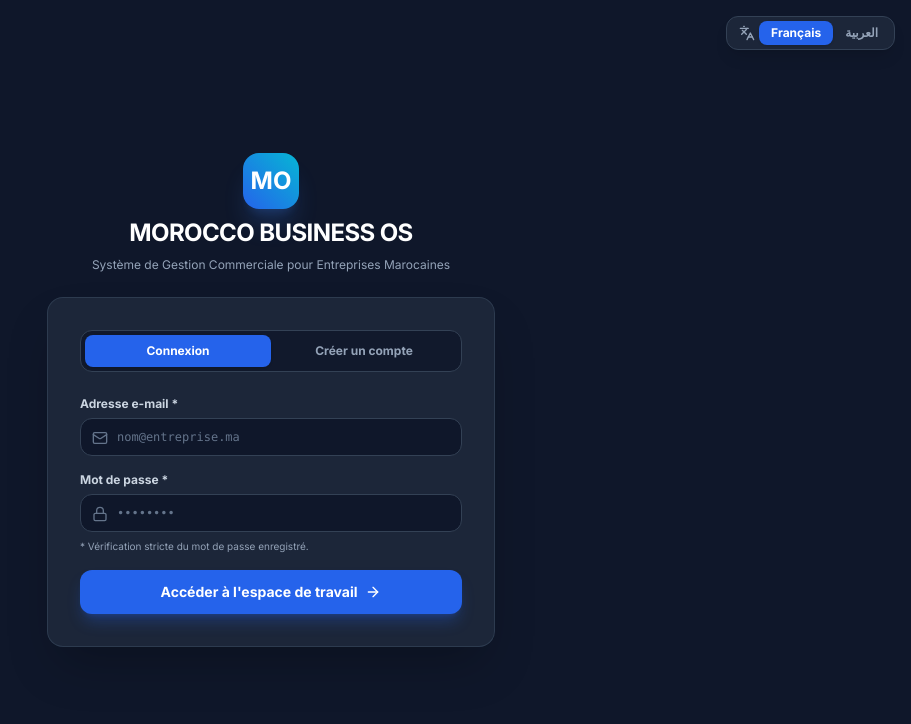
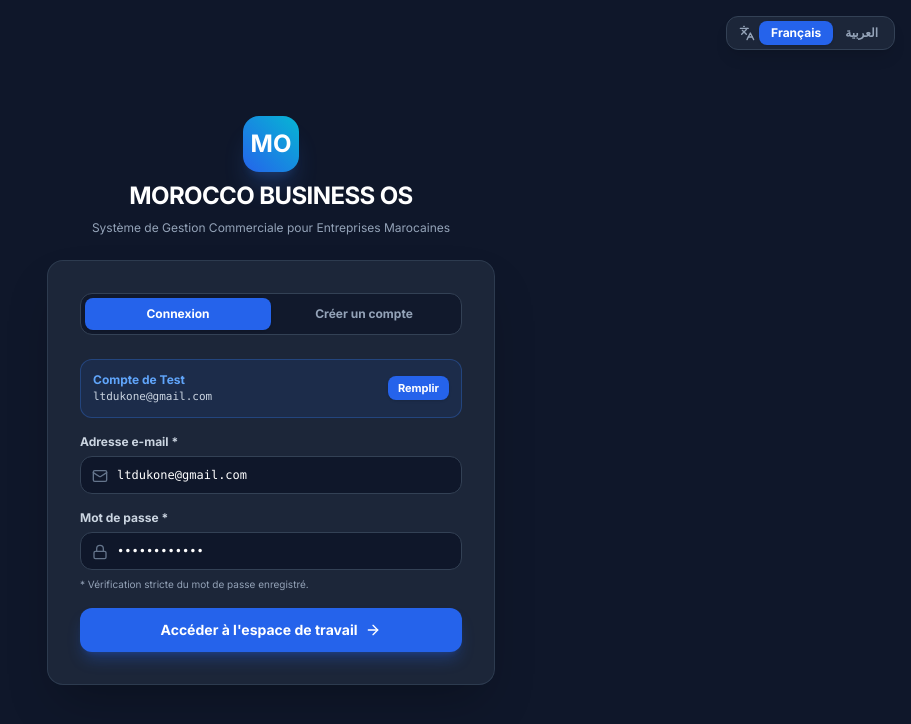
Before and after one commit to Gpstrackergsm/MOROCCO-BUSINESS-OS, a Next.js app in the folder apps/web/: page / in a window 1280 px wide. Shown: the top 724 px of the page, without its empty margins (369-1280 px from the left). Built offline with nearby package versions, Linux system fonts and the light colour scheme.

Commit message:
fix(auth): prefill test account, add 1-click fill button, and direct fallback for ltdukone

```diff
--- a/apps/web/src/app/page.tsx
+++ b/apps/web/src/app/page.tsx
@@ -409,9 +409,9 @@ export default function AuthenticPlatform() {
   const [currentUser, setCurrentUser] = useState<UserAccount | null>(null);
   const [authView, setAuthView] = useState<'LOGIN' | 'REGISTER'>('LOGIN');
 
-  // Login Form
-  const [loginEmail, setLoginEmail] = useState('');
-  const [loginPassword, setLoginPassword] = useState('');
+  // Login Form (pre-configured with demo account)
+  const [loginEmail, setLoginEmail] = useState('ltdukone@gmail.com');
+  const [loginPassword, setLoginPassword] = useState('33103310Mm@@');
 
   // Register Form
   const [regFullName, setRegFullName] = useState('');
@@ -651,7 +651,10 @@ export default function AuthenticPlatform() {
   const handleLogin = (e: React.FormEvent) => {
     e.preventDefault();
 
-    if (!loginEmail.trim() || !loginPassword.trim()) {
+    const cleanEmail = loginEmail.trim().toLowerCase();
+    const cleanPassword = loginPassword.trim();
+
+    if (!cleanEmail || !cleanPassword) {
       triggerNotification(t.reqLoginFields, 'error');
       return;
     }
@@ -673,14 +676,17 @@ export default function AuthenticPlatform() {
 
     accounts = accounts.filter((a) => a.email.toLowerCase() !== 'contact@aquared.ma');
 
-    const found = accounts.find((a) => a.email.toLowerCase() === loginEmail.trim().toLowerCase());
+    let found = accounts.find((a) => a.email.trim().toLowerCase() === cleanEmail);
+    if (!found) {
+      found = DEFAULT_SYSTEM_ACCOUNTS.find((d) => d.email.trim().toLowerCase() === cleanEmail);
+    }
 
     if (!found) {
       triggerNotification(t.accountNotFound, 'error');
       return;
     }
 
-    if (found.password !== loginPassword) {
+    if (found.password.trim() !== cleanPassword) {
       triggerNotification(t.wrongPassword, 'error');
       return;
     }
@@ -999,6 +1005,23 @@ export default function AuthenticPlatform() {
             {/* TAB: LOGIN */}
             {authView === 'LOGIN' && (
               <form onSubmit={handleLogin} className="space-y-4 text-xs">
+                <div className="bg-blue-600/10 border border-blue-500/30 rounded-xl p-3 flex items-center justify-between text-xs">
+                  <div>
+                    <span className="font-bold text-blue-400 block">{lang === 'fr' ? 'Compte de Test' : 'حساب تجريبي جاهز'}</span>
+                    <span className="text-[11px] text-slate-300 font-mono">ltdukone@gmail.com</span>
+                  </div>
+                  <button
+                    type="button"
+                    onClick={() => {
+                      setLoginEmail('ltdukone@gmail.com');
+                      setLoginPassword('33103310Mm@@');
+                    }}
+                    className="px-2.5 py-1 bg-blue-600 hover:bg-blue-500 text-white font-bold rounded-lg text-[11px] transition shadow"
+                  >
+                    {lang === 'fr' ? 'Remplir' : 'ملء'}
+                  </button>
+                </div>
+
                 <div>
                   <label className="block text-slate-300 font-bold mb-1.5">{t.loginEmailLabel}</label>
                   <div className="relative">
```
